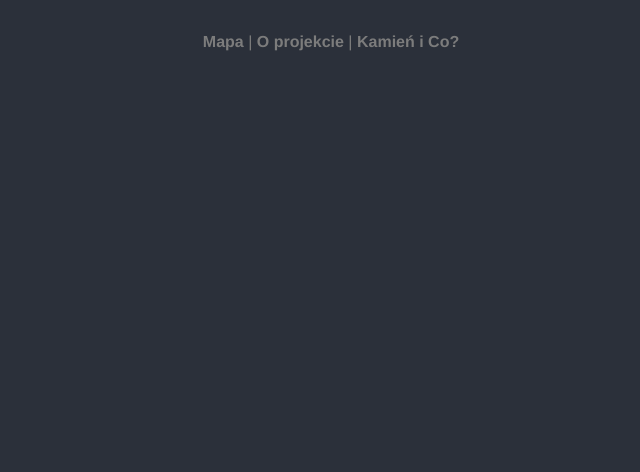
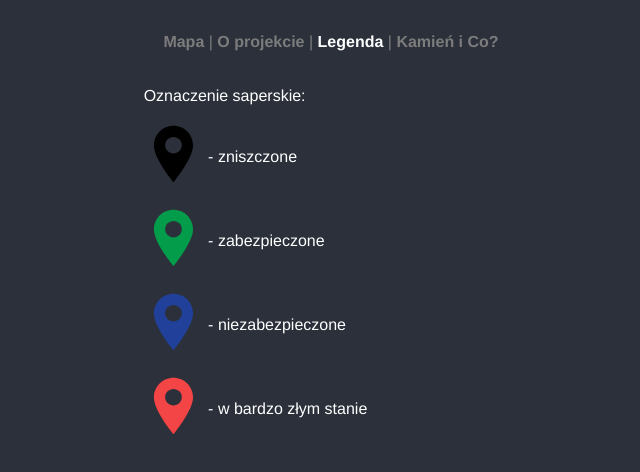
Before and after one commit to kamien-i-co/oznaczenia_saperskie, a Vue app: page /legend in a window 1280 px wide. Shown: the top 472 px of the page, without its empty margins (309-949 px from the left). Built offline with nearby package versions, Linux system fonts and the light colour scheme; what vue-browser-geolocation, vue-modaltor would draw is missing.

Commit message:
Added legend

```diff
--- a/src/App.vue
+++ b/src/App.vue
@@ -3,6 +3,7 @@
     <div id="nav">
       <router-link to="/">Mapa</router-link> |
       <router-link to="/about">O projekcie</router-link> |
+      <router-link to="/legend">Legenda</router-link> |
       <a href="https://www.facebook.com/kamienicowarszawa" target="_blank">Kamień i Co?</a>
     </div>
     <router-view/>
--- a/src/router/index.js
+++ b/src/router/index.js
@@ -1,6 +1,8 @@
 import Vue from 'vue'
 import VueRouter from 'vue-router'
 import Home from '../views/Home/Home.vue'
+import About from '../views/About.vue'
+import Legend from '../views/Legend.vue'
 
 Vue.use(VueRouter)
 
@@ -16,7 +18,15 @@ const routes = [
     // route level code-splitting
     // this generates a separate chunk (about.[hash].js) for this route
     // which is lazy-loaded when the route is visited.
-    component: () => import(/* webpackChunkName: "about" */ '../views/About.vue')
+    component: About
+  },
+  {
+    path: '/legend',
+    name: 'Legenda',
+    // route level code-splitting
+    // this generates a separate chunk (about.[hash].js) for this route
+    // which is lazy-loaded when the route is visited.
+    component: Legend
   }
 ]
 
--- /dev/null
+++ b/src/views/Legend.vue
@@ -0,0 +1,47 @@
+<template>
+  <div class="legend">
+    <b-container class="px-sm-5" fluid="lg">
+      <b-row>
+        <b-col></b-col>
+        <b-col md="4" class="text-left">
+          <p class="project-description">Oznaczenie saperskie: </p>
+          <p class="project-description">
+          <img class="img-desc mb-2" src="../assets/icon-destroyed.svg">
+           - zniszczone
+          </p>
+          <p class="project-description">
+          <img class="img-desc mb-2" src="../assets/icon-veryGood.svg">
+           - zabezpieczone
+          </p>
+          <p class="project-description">
+          <img class="img-desc mb-2" src="../assets/icon-unknown.svg">
+           - niezabezpieczone
+          </p>
+          <p class="project-description">
+          <img class="img-desc mb-2" src="../assets/icon-veryBad.svg">
+           - w bardzo złym stanie
+          </p>
+
+        </b-col>
+        <b-col>
+        </b-col>
+      </b-row>
+    </b-container>
+
+  </div>
+</template>
+
+<style>
+
+
+
+
+.project-description {
+  color: #fff;
+}
+
+.img-desc {
+  max-width: 60px;
+}
+
+</style>
```
